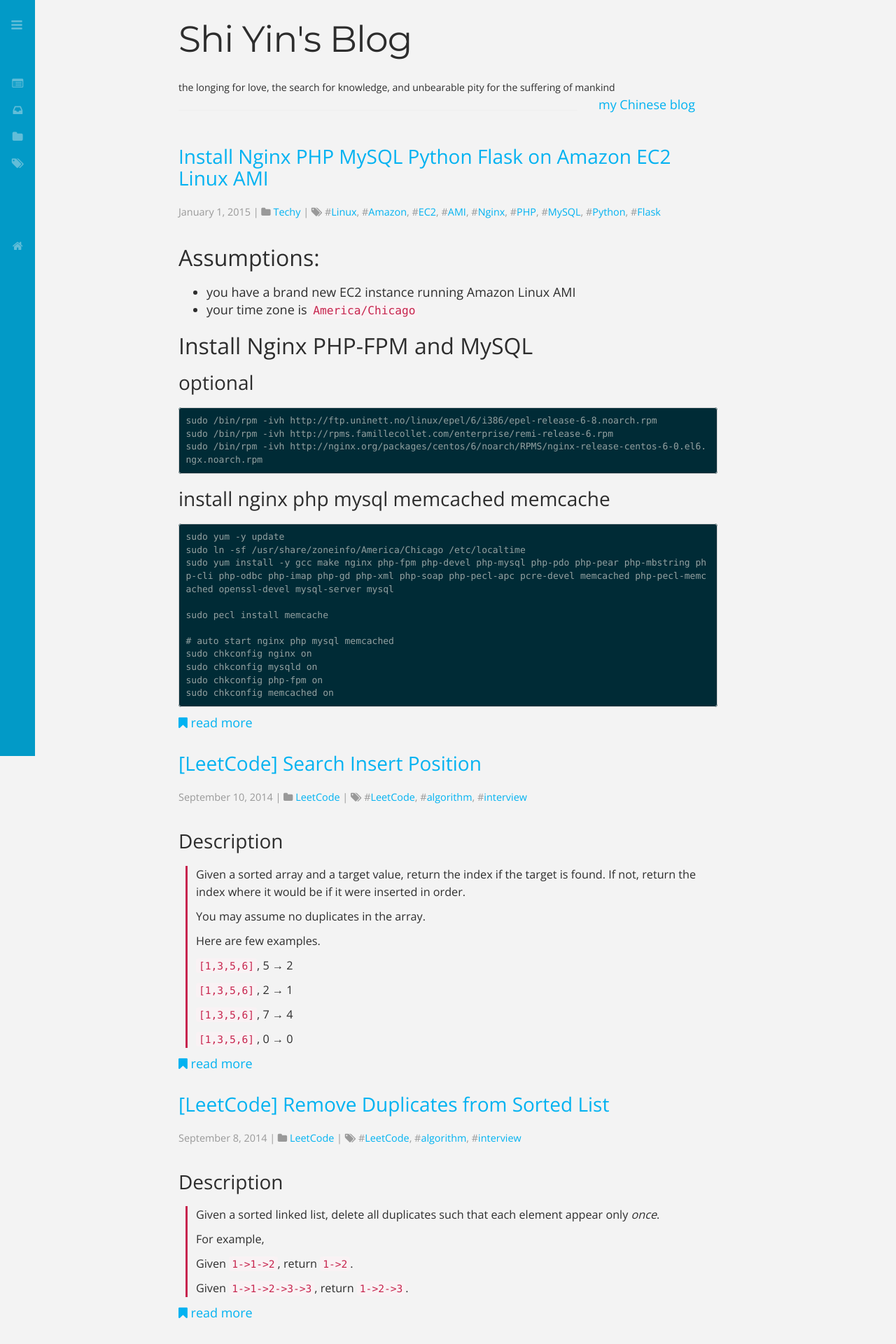
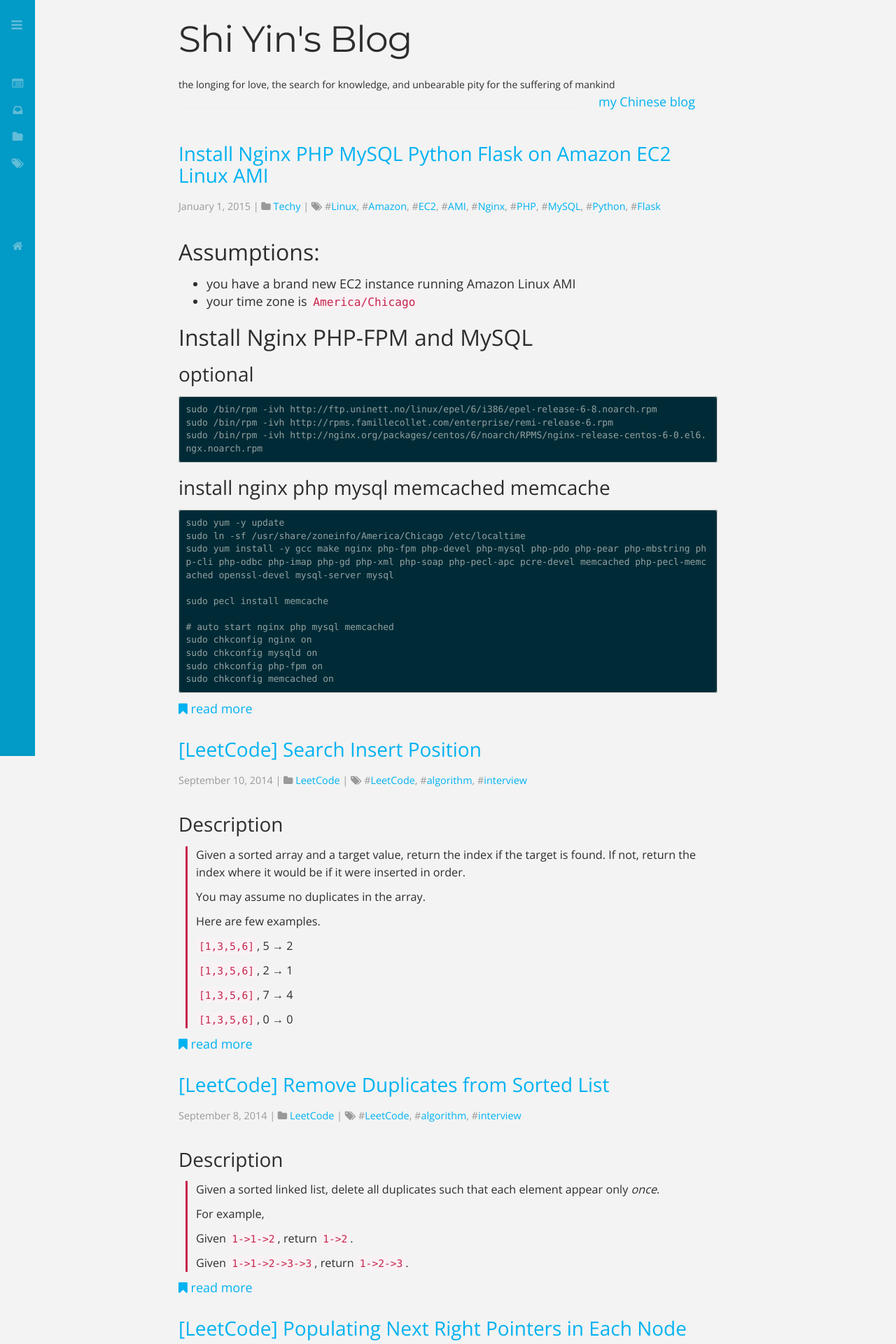
Before and after one commit to joysword/joysword.github.io, a Jekyll site: the page built from index.html, in a window 1280 px wide. Shown: the top 1920 px of the page at 70% size. Built offline with Jekyll 4.4.1, drawn with Linux system fonts in a browser that asks for light colours; nearby versions of some CDN libraries; Markdown is read by kramdown in place of the engine named in the settings; formulas are drawn with MathJax 3; the list of posts is cut into pages by our own code.

Commit message:
fixed Headline margin bottom

```diff
--- a/css/style.css
+++ b/css/style.css
@@ -20,7 +20,7 @@ h1, h2, h3, h4, h5, h6 {
 	font-family: "Montserrat", "Open Sans", "Helvetica Neue", Helvetica, Arial, sans-serif;
     font-weight: 400;
     font-style: normal;
-    margin: 20px 0 20px;
+    margin: 20px 0 16px;
 }
 
 p {
```
